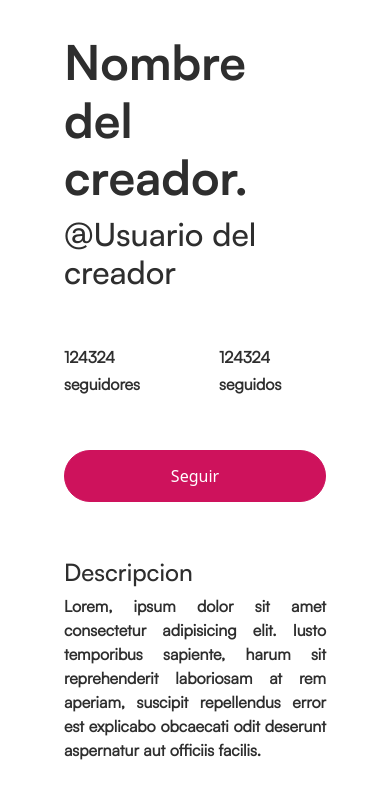
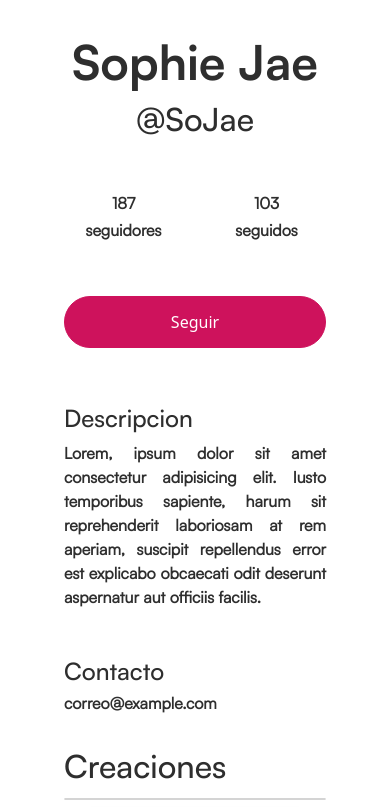
Before and after one commit to JuaniTrotti/AriptoCoder, a website: page html/Usuario.html in a window 390 px wide. Shown: the part 463-1270 px from the top of the page. Drawn offline with nearby package versions, Linux system fonts and the light colour scheme.

Commit message:
mas arreglos responsive

```diff
--- a/html/Usuario.html
+++ b/html/Usuario.html
@@ -112,27 +112,27 @@
 
                     <div class="row containerId"></div>
 
-                    <div class="row bor pt-3 pb-3 pr-3">
+                    <div class="row bor pt-3 pb-3 pr-3 ">
                         <div class="col-xl-8">
-                            <h1 class="titulos">Nombre del creador.</h1>
-                            <h2 class="subTitulos">@Usuario del creador</h2>
+                            <h1 class="titulos d-flex justify-content-center justify-content-sm-start">Sophie Jae</h1>
+                            <h2 class="subTitulos d-flex justify-content-center justify-content-sm-start">@SoJae</h2>
                         </div>
                     </div>
 
                     <div class="row bor pt-2 pb-3 pr-3">
 
                         <div class="col-xxl-3 col-xl-2 col-lg-4 col-md-4 col-sm-3 col-6 pr-0 pt-4 pb-4 pl-4 bor">
-                            <h2 class="texto">124324</h2>
-                            <h3 class="texto">seguidores</h3>
+                            <h2 class="texto d-flex justify-content-center justify-content-sm-start">187</h2>
+                            <h3 class="texto d-flex justify-content-center justify-content-sm-start">seguidores</h3>
                         </div>
 
                         <div class="col-xxl-3 col-xl-2 col-lg-4 col-md-4 col-sm-3 col-6 p-4 bor">
-                            <h2 class="texto">124324</h2>
-                            <h3 class="texto">seguidos</h3>
+                            <h2 class="texto d-flex justify-content-center justify-content-sm-start">103</h2>
+                            <h3 class="texto d-flex justify-content-center justify-content-sm-start">seguidos</h3>
                         </div>
 
-                        <div class="col-xxl-4 col-xl-4 col-lg-4 col-md-4 col-sm-6 col-12 pt-4 pb-4 bor">
-                                <button class="botones rosa botonU">Seguir</button>
+                        <div class="col-xxl-4 col-xl-4 col-lg-4 col-md-4 col-sm-6 col-10-justify-content-center pt-4 pb-4 bor">
+                            <button class="botones rosa botonU d-flex justify-content-center">Seguir</button>
                         </div>
                     </div>
 
--- a/scss/pages/_usuario.scss
+++ b/scss/pages/_usuario.scss
@@ -13,8 +13,14 @@
 .containerCrea {
     .subU {
         margin: 10px 0;
-        .separadorU {
-            width: 100%;
+    }
+
+    .separador {
+        margin: 1% 0;
+        width: 100%;
+        .lineaSeparador {
+            border: 1px solid #d4d4d4;
+            border-radius: 2rem;
         }
     }
 }
```
Also changed, not shown: css/style.css, 1 other file.
